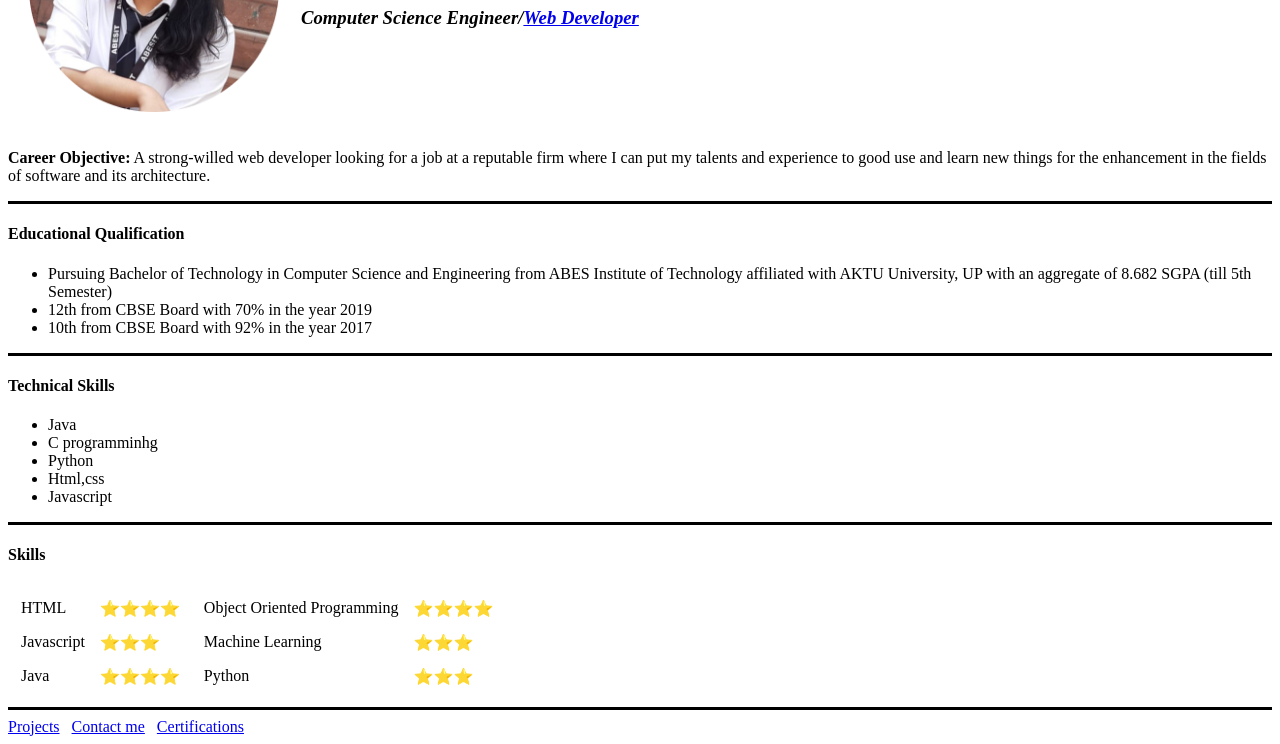
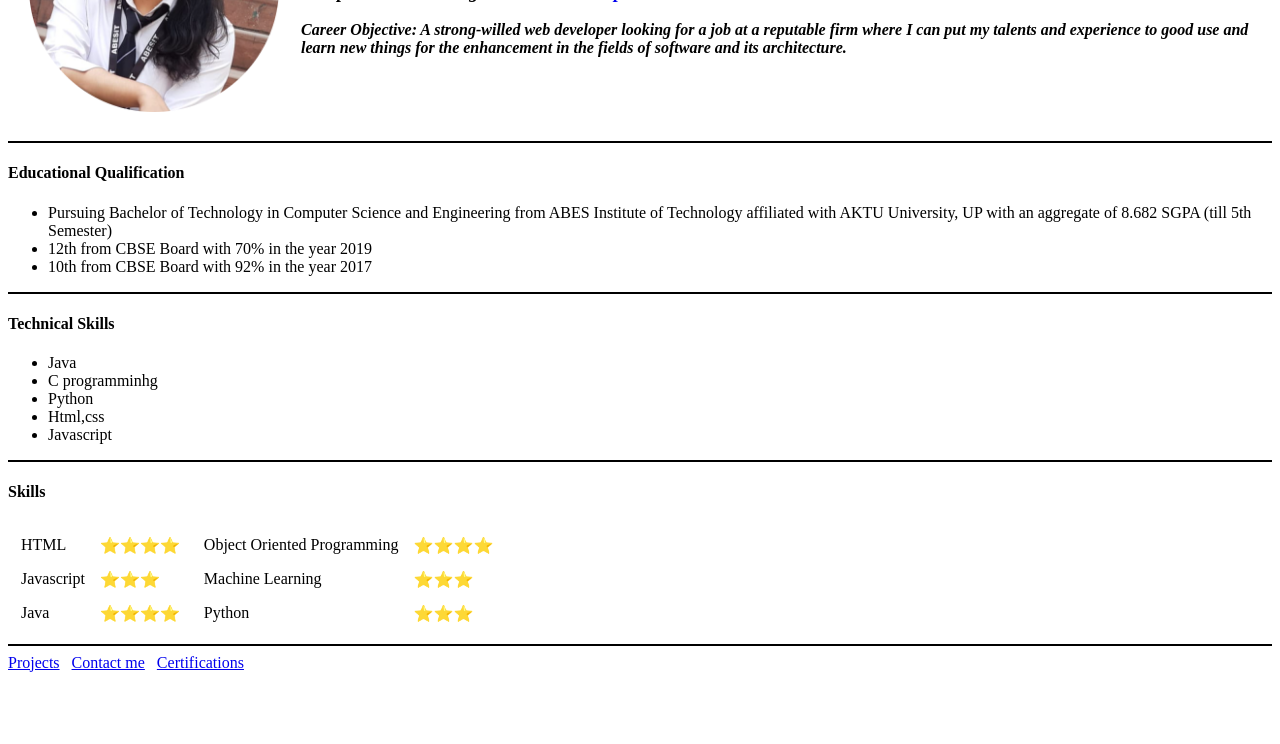
Before and after one commit to GuptaKashish105/cv, a plain HTML site: page index.html in a window 1280 px wide. Shown: the part 167-911 px from the top of the page. After the commit the page ends 847 px from the top, so only its background shows below. Drawn offline with Linux system fonts and the light colour scheme.

Commit message:
add initial cv website file

```diff
--- a/index.html
+++ b/index.html
@@ -17,17 +17,16 @@
                 <h1>Kashish Gupta</h1>
                 <h3><strong><em>Computer Science Engineer/<a href="https://en.wikipedia.org/wiki/Web_developer">Web
                                 Developer</a></h3>
+                <P><strong>Career Objective:</strong> A strong-willed web developer looking for a job at a reputable firm where
+        I can
+        put my talents and experience to good use and learn new things for the enhancement in the fields of software and
+        its
+        architecture.</P>
             </td>
         </tr>
     </table>
 
-    <P><strong>Career Objective:</strong> A strong-willed web developer looking for a job at a reputable firm where
-        I can
-        put my talents and experience to good use and learn new things for the enhancement in the fields of software and
-        its
-        architecture.</P>
-
-    <hr size="3" color="black">
+    <hr size="2" color="black">
     <h4>Educational Qualification</h4>
     <ul>
         <li>Pursuing Bachelor of Technology in Computer Science and Engineering from ABES Institute of Technology
@@ -37,7 +36,7 @@
         <li>12th from CBSE Board with 70% in the year 2019</li>
         <li>10th from CBSE Board with 92% in the year 2017</li>
     </ul>
-    <hr size="3" color="black">
+    <hr size="2" color="black">
     <h4>Technical Skills</h4>
     <ul>
         <li>Java</li>
@@ -46,7 +45,7 @@
         <li>Html,css</li>
         <li>Javascript</li>
     </ul>
-    <hr size="3" color="black">
+    <hr size="2" color="black">
 
     <caption><h4>Skills</h4></caption>
     <table>
@@ -85,7 +84,7 @@
             </td>
         </tr>
     </table>
-    <hr size="3" color="black">
+    <hr size="2" color="black">
 
 
     <a href="projects.html">Projects</a>
```
